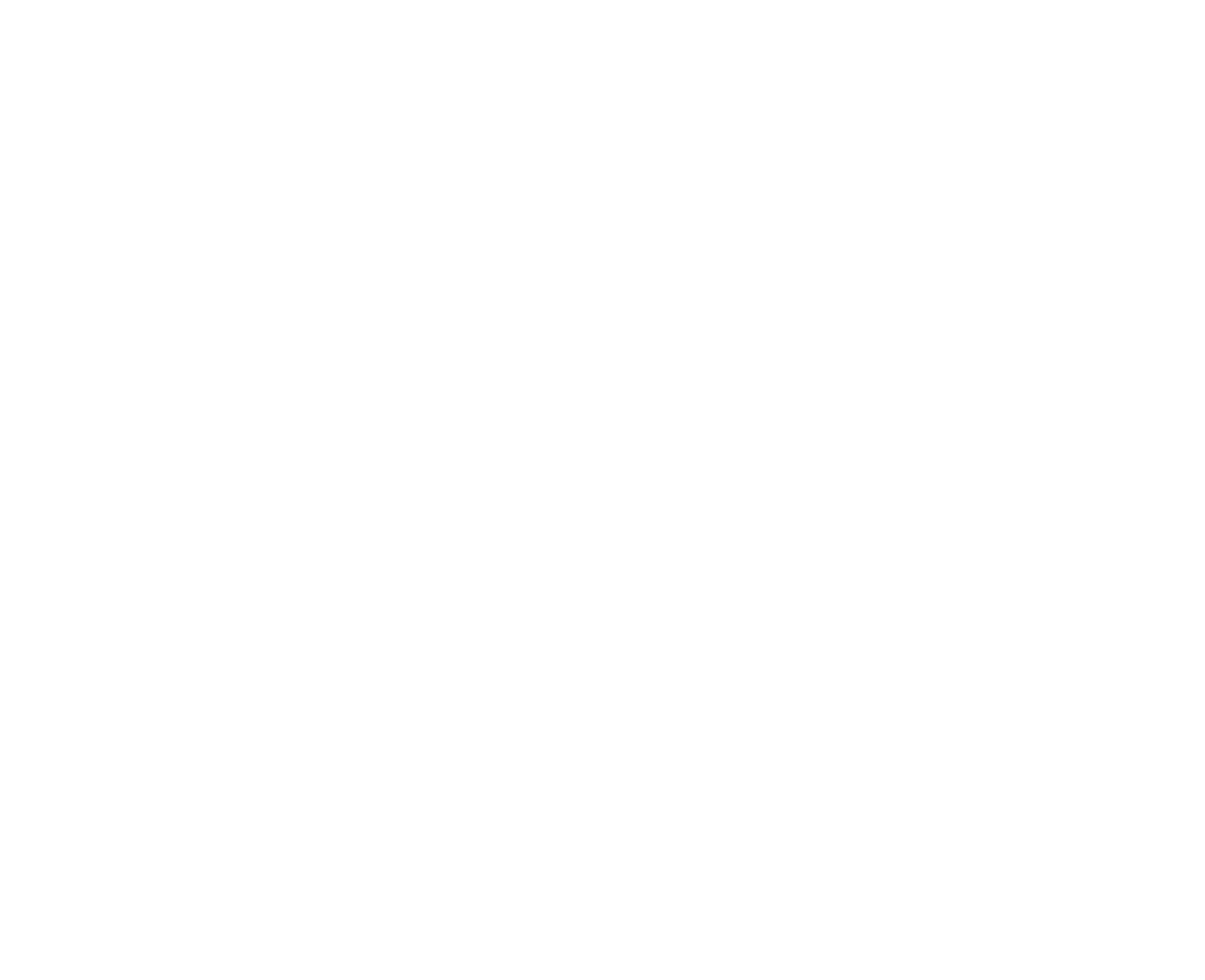
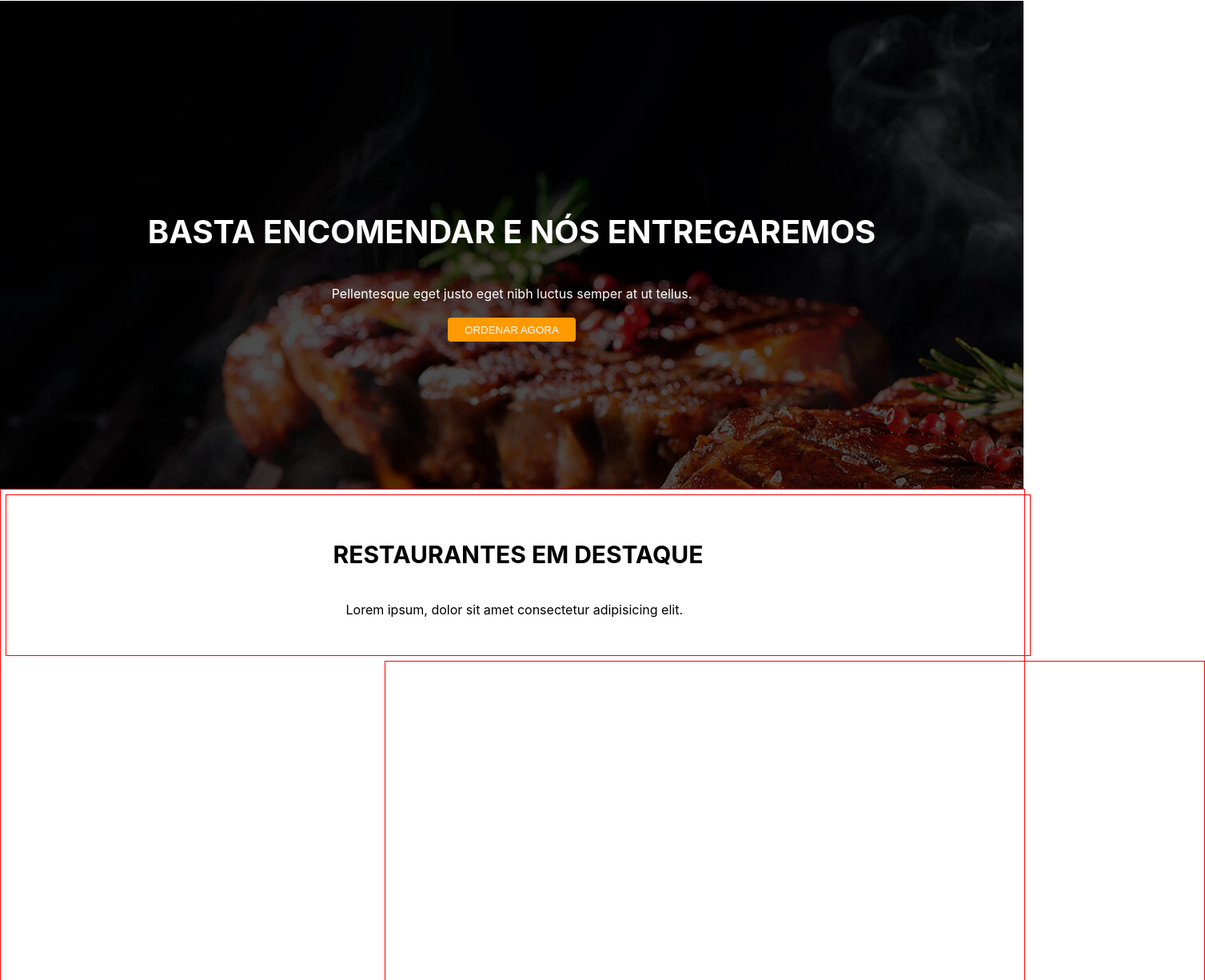
Before and after one commit to Kazinhoo0/Proj_QuickFood, a React (Create React App) app in the folder quickfood/: page / in a window 1280 px wide. Shown: the part 1320-2545 px from the top of the page at 80% size, 1507 px wide, since content can reach past the window. Before the commit the page ends 1471 px from the top, so only its background shows below. Built offline with nearby package versions, Linux system fonts and the light colour scheme.

Commit message:
03/09
construção do componente home

```diff
--- a/quickfood/src/App.css
+++ b/quickfood/src/App.css
@@ -245,7 +245,7 @@
   position: relative;
   padding-left: 5%;
   width: 100%;
-  height: 500px;
+  height: 350px;
   margin-bottom: 30px;
 }
 
@@ -278,3 +278,76 @@
   justify-content: center;
   align-items: center;
 }
+
+
+/* Imagem picanha */
+
+.container_imgpicanha {
+  /* border: 1px solid orange; */
+  width: 100%;
+  height: 610px;
+  display: flex;
+  justify-content: center;
+  align-content: center;
+}
+
+.container_gridpicanha {
+  /* border: 1px solid red; */
+  width: 80%;
+  height: 70%;
+  margin: 120px;
+  display: grid;
+  justify-content: center;
+  align-content: center;
+
+}
+
+.style_button-ordenaragora {
+  border: none;
+  border-radius: 4px;
+  width: 160px;
+  height: 30px;
+  background-color: rgb(255, 153, 0);
+  color: white;
+}
+
+.teste2223 {
+  /* border: 1px solid red; */
+  margin: 10px;
+  display: grid;
+  justify-content: center;
+  align-content: center;
+
+}
+
+/* Container destaques  */
+
+.container_destaques {
+  border: 1px solid red;
+  width: 100%;
+  height: 700px;
+}
+
+.container_tittle-restaurantesemdestaque {
+  border: 1px solid red;
+  width: 100%;
+  height: 200px;
+  margin: 6px;
+  display: grid;
+  align-content: center;
+  justify-content: center;
+}
+.container_restaurants-destaques {
+  border: 1px solid red;
+  width: 80%;
+  height: 480px;
+  margin-left: 480px;
+}
+
+.minicontainers-destaques {
+  width: 5;
+}
+
+.style-paragrafo-destaque {
+  margin-left: 16px;
+}
--- a/quickfood/src/screens/Home.jsx
+++ b/quickfood/src/screens/Home.jsx
@@ -1,9 +1,10 @@
-import logo from './/logo_quickfood.png'
+import logo from '../assets_imgs/logo_quickfood.png'
 import topimg_home from '../assets_imgs/home-top-1.jpg'
 import optionsimg from '../assets_imgs/options-img.png'
 import caminhaoimg from '../assets_imgs/how-to-work1.png'
 import lojaimg from '../assets_imgs/how-to-work2.png'
 import sinoimg from '../assets_imgs/how-to-work3.png'
+import imgpicanha_tophowitworks from '../assets_imgs/call-to-action-paralax.jpg'
 
 export default function Home() {
 
@@ -96,9 +97,28 @@
                             <p>Purus enim. Cras massa massa, maximus sit amet finibus quis, pharetra eu erat.</p>
                         </div>
 
+                    </div>
+                </ul>
+                <div className= 'container_imgpicanha' style={{backgroundImage: `url(${imgpicanha_tophowitworks})` }}>
+                    <div className='container_gridpicanha'>
+                        <h2 style={{color: 'white', fontSize:'40px'}}>BASTA ENCOMENDAR E NÓS ENTREGAREMOS</h2>
+                            <p  className='teste2223' style={{color: 'white'}}>Pellentesque eget justo eget nibh luctus semper at ut tellus.</p>
+                        <div className='teste2223'>
+                            <button className='style_button-ordenaragora'>ORDENAR AGORA</button>
+                        </div>
 
                     </div>
-                </ul>
+                </div>
+                <div className='container_destaques'>
+                    <div className='container_tittle-restaurantesemdestaque'>
+                        <h2 style={{fontSize: '30px'}}>RESTAURANTES EM DESTAQUE</h2>
+                        <p className='style-paragrafo-destaque'>Lorem ipsum, dolor sit amet consectetur adipisicing elit.</p>
+                    </div>
+
+                    <div className='container_restaurants-destaques'>
+                        <div className='minicontainers-destaques' ></div>
+                    </div>
+                </div>
 
             </div>
 
```
Also changed, not shown: quickfood/src/screens/logo_quickfood.png (deleted).
